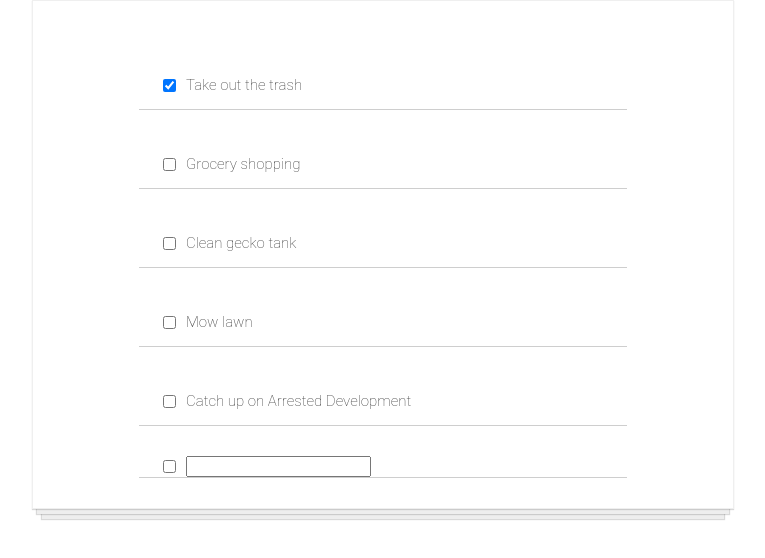
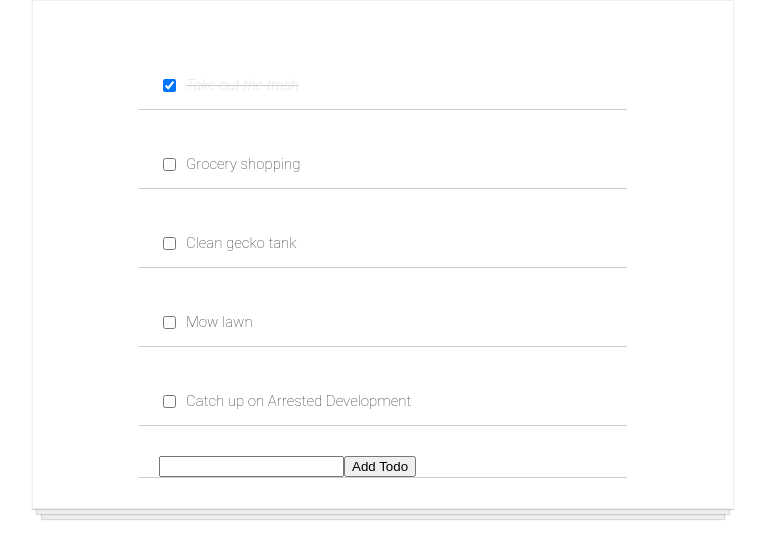
Before and after one commit to zackartborges/todo-app, a React (Create React App) app: page / in a window 1280 px wide. Shown: the top 558 px of the page, without its empty margins (257-1022 px from the left). Built offline with nearby package versions, Linux system fonts and the light colour scheme.

Commit message:
adds addTodo component and creates addTodo function that merges new todo with old todos

```diff
--- a/src/App.js
+++ b/src/App.js
@@ -2,6 +2,7 @@ import "./App.css";
 import { Component } from "react";
 import ToDoItem from "./components/ToDoItem";
 import todosData from "./todosData";
+import AddToDoItem from "./components/AddToDoItem";
 // import AddToDoItem from './components/AddToDoItem';
 
 class App extends Component {
@@ -13,17 +14,9 @@ class App extends Component {
       // newTask: "",
     };
     this.handleChange = this.handleChange.bind(this);
+    this.addTodo = this.addTodo.bind(this);
+  }
 
-  }
-  componentDidMount(){
-    this.setState({
-        todos: [...this.state.todos, {
-          id: undefined,
-          text: "",
-          completed: false
-      }]
-    })
-  }
   handleChange(id) {
     this.setState((prevState) => {
       const updatedTodos = prevState.todos.map((todo) => {
@@ -42,20 +35,33 @@ class App extends Component {
     console.log("Completed", id);
   }
 
+  addTodo(name) {
+    console.log(name);
+    let prevTodos = [...this.state.todos];
+
+    // prevTodos.push({ todo });
+    console.log(prevTodos);
+
+    this.setState({
+      todos: [
+        ...this.state.todos,
+        {
+          id: undefined,
+          text: name,
+          completed: false,
+        },
+      ],
+    });
+  }
+
   render() {
     const todoItems = this.state.todos.map((item) => (
-      <ToDoItem
-        key={item.id}
-        task={item.text}
-        item={item}
-        handleChange={this.handleChange}
-
-      />
+      <ToDoItem key={item.id} task={item.text} item={item} handleChange={this.handleChange} />
     ));
     return (
       <div className="todo-list">
         {todoItems}
-        {/* <AddToDoItem handleChange={this.handleInput}/> */}
+        <AddToDoItem addTodo={this.addTodo} />
       </div>
     );
   }
--- a/src/components/AddToDoItem.js
+++ b/src/components/AddToDoItem.js
@@ -1,13 +1,14 @@
+import React, { useState } from "react";
+
 function AddToDoItem(props) {
-
+  const [name, setName] = useState(props.task);
   return (
     <div className="add-todo-item">
-        <input type="text"
-        value={this.state.newTodo}
-        onChange={this.handleInput}
-        placeholder="Add Todo">
-        </input>
+      <div>
+        <input type="text" value={name} name="todo" onChange={(event) => setName(event.target.value)} />
+        <button onClick={() => props.addTodo(name)}>Add Todo</button>
+      </div>
     </div>
-  )
+  );
 }
 export default AddToDoItem;
--- a/src/components/ToDoItem.js
+++ b/src/components/ToDoItem.js
@@ -1,21 +1,17 @@
 import React, { useState } from "react";
 
 function ToDoItem(props) {
-  // const completedStyle = {
-  //   fontStyle: "italic",
-  //   color: "#cdcdcd",
-  //   textDecoration: "line-through",
-  // };
-  const [name, setName] = useState(props.task);
+  const completedStyle = {
+    fontStyle: "italic",
+    color: "#cdcdcd",
+    textDecoration: "line-through",
+  };
 
   return (
     <div className="todo-item">
       <input type="checkbox" checked={props.item.completed} onChange={() => props.handleChange(props.item.id)} />
-      {props.item.id ? (
-        <p>{props.task}</p>
-      ) : (
-        <input value={name} name="todo" onChange={(event) => setName(event.target.value)} onBlur={console.log("Worked")} />
-      )}
+
+      <p style={props.item.completed ? completedStyle : null}>{props.task}</p>
     </div>
   );
 }
```
